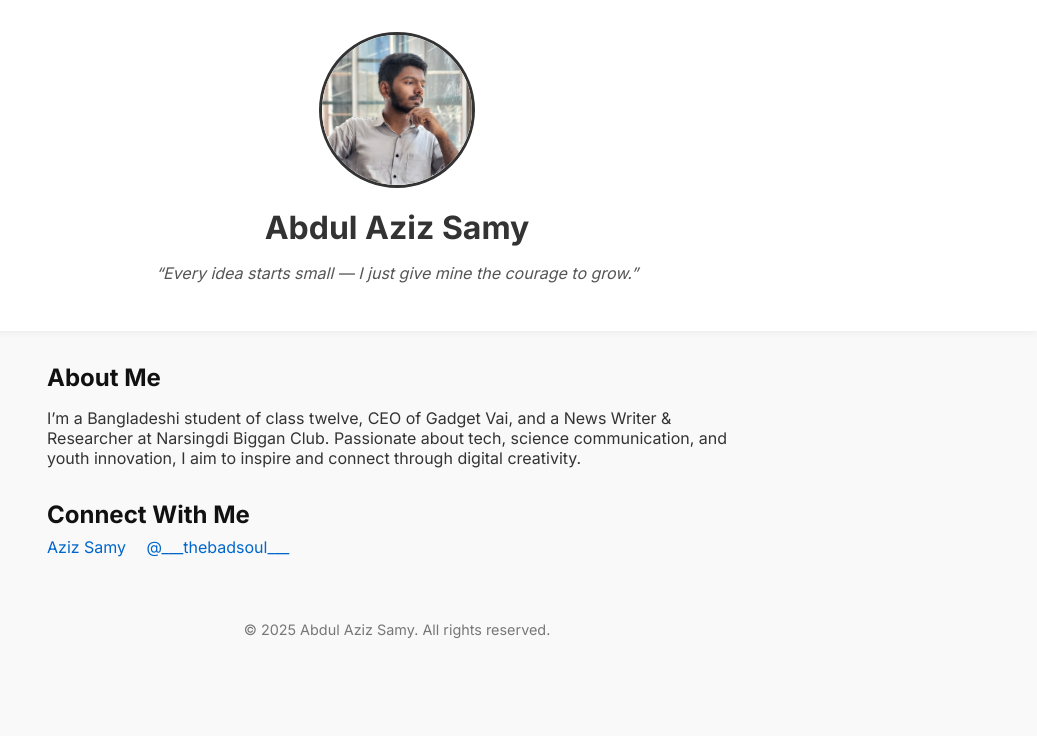
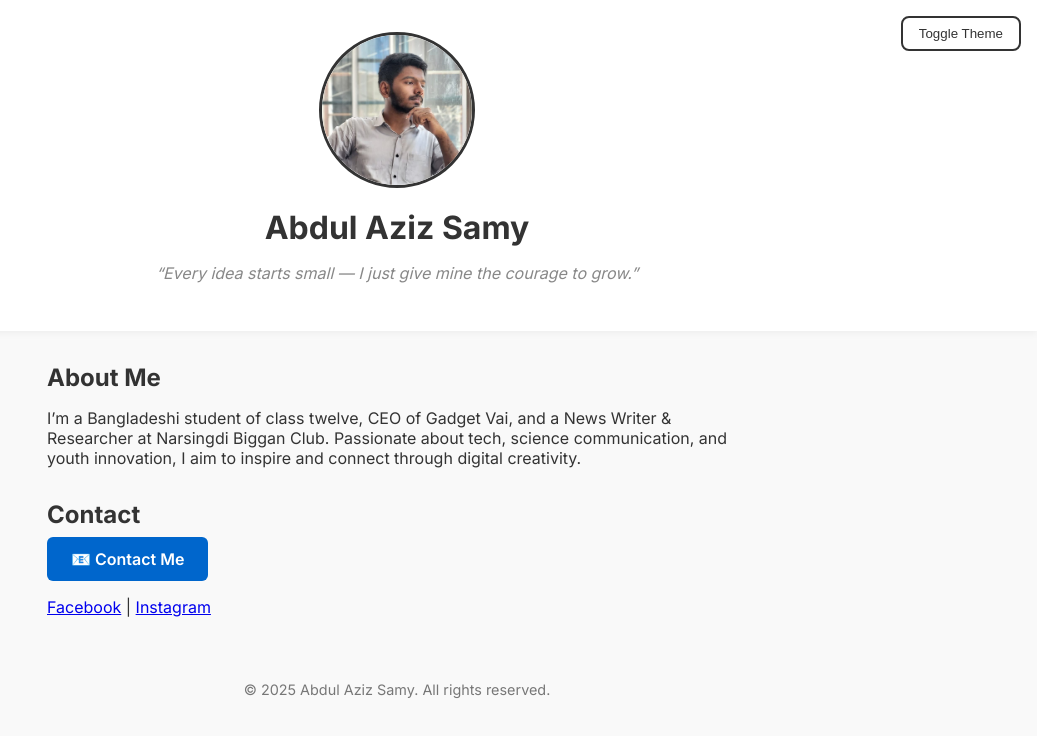
Before and after one commit to Azizsamy/azizsamy.github.io, a plain HTML site: page index.html in a window 1280 px wide. Shown: the whole page, without its empty margins (243-1280 px from the left). Drawn offline with Linux system fonts and the light colour scheme.

Commit message:
Add files via upload

```diff
--- a/index.html
+++ b/index.html
@@ -7,15 +7,31 @@
   <meta name="description" content="Personal website of Abdul Aziz Samy" />
   <title>Abdul Aziz Samy</title>
   <link href="https://fonts.googleapis.com/css2?family=Inter:wght@400;600;700&display=swap" rel="stylesheet">
+  <script>
+    function toggleTheme() {
+      document.body.classList.toggle("dark");
+    }
+  </script>
   <style>
+    :root {
+      --bg: #f9f9f9;
+      --text: #333;
+      --card-bg: #fff;
+    }
+    body.dark {
+      --bg: #1e1e1e;
+      --text: #f5f5f5;
+      --card-bg: #2c2c2c;
+    }
     body {
       margin: 0;
       font-family: 'Inter', sans-serif;
-      background: #f9f9f9;
-      color: #333;
+      background: var(--bg);
+      color: var(--text);
+      transition: background 0.3s, color 0.3s;
     }
     header {
-      background: #fff;
+      background: var(--card-bg);
       padding: 2rem;
       text-align: center;
       box-shadow: 0 2px 8px rgba(0,0,0,0.05);
@@ -25,15 +41,26 @@
       height: 150px;
       border-radius: 50%;
       object-fit: cover;
-      border: 3px solid #333;
+      border: 3px solid var(--text);
     }
     h1 {
       margin: 1rem 0 0.5rem;
       font-size: 2rem;
     }
-    p.quote {
+    .quote {
       font-style: italic;
-      color: #555;
+      color: #888;
+    }
+    .theme-toggle {
+      position: absolute;
+      top: 1rem;
+      right: 1rem;
+      background: none;
+      border: 2px solid var(--text);
+      padding: 0.5rem 1rem;
+      cursor: pointer;
+      color: var(--text);
+      border-radius: 8px;
     }
     main {
       max-width: 700px;
@@ -45,15 +72,20 @@
     }
     h2 {
       font-size: 1.5rem;
-      color: #111;
       margin-bottom: 0.5rem;
     }
-    a {
-      color: #0066cc;
+    .contact-btn {
+      display: inline-block;
+      padding: 0.75rem 1.5rem;
+      background: #0066cc;
+      color: #fff;
       text-decoration: none;
+      border-radius: 6px;
+      font-weight: 600;
+      transition: background 0.3s;
     }
-    .social-links a {
-      margin-right: 1rem;
+    .contact-btn:hover {
+      background: #004999;
     }
     footer {
       text-align: center;
@@ -64,6 +96,7 @@
   </style>
 </head>
 <body>
+  <button class="theme-toggle" onclick="toggleTheme()">Toggle Theme</button>
   <header>
     <img src="photo.jpg" alt="Abdul Aziz Samy" />
     <h1>Abdul Aziz Samy</h1>
@@ -75,11 +108,12 @@
       <p>I’m a Bangladeshi student of class twelve, CEO of Gadget Vai, and a News Writer & Researcher at Narsingdi Biggan Club. Passionate about tech, science communication, and youth innovation, I aim to inspire and connect through digital creativity.</p>
     </section>
     <section>
-      <h2>Connect With Me</h2>
-      <div class="social-links">
-        <a href="https://www.facebook.com/aziz.samy.507" target="_blank">Aziz Samy</a>
-        <a href="https://www.instagram.com/___thebadsoul___" target="_blank">@___thebadsoul___</a>
-      </div>
+      <h2>Contact</h2>
+      <a class="contact-btn" href="mailto:your-email@example.com" target="_blank">📧 Contact Me</a>
+      <p style="margin-top: 1rem;">
+        <a href="https://www.facebook.com/aziz.samy.507" target="_blank">Facebook</a> |
+        <a href="https://www.instagram.com/___thebadsoul___" target="_blank">Instagram</a>
+      </p>
     </section>
   </main>
   <footer>
```
